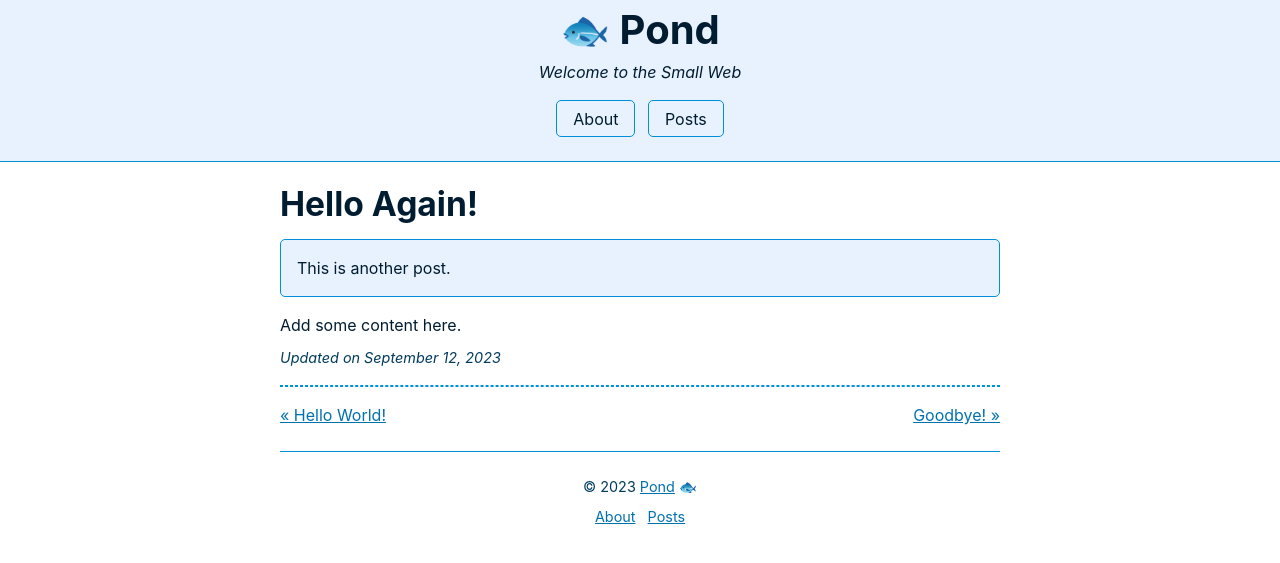
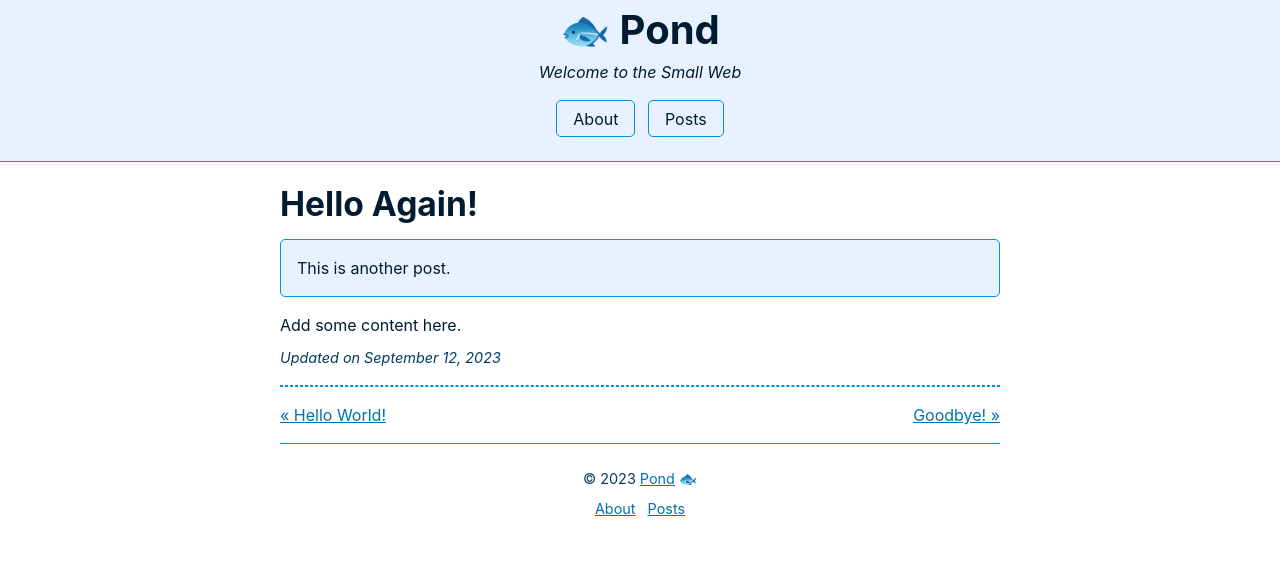
Before and after one commit to megdna/pond, a Jekyll site: the page built from _posts/2023-09-12-hello-again.md, in a window 1280 px wide. Shown: the top 563 px of the page. Built offline with Jekyll 4.4.1, drawn with Linux system fonts in a browser that asks for light colours.

Commit message:
Update theme

```diff
--- a/_layouts/post.html
+++ b/_layouts/post.html
@@ -6,5 +6,5 @@
 {% if page.show %}<img alt="{{ page.alt }}" src="{{ page.image | prepend: site.baseurl | prepend: site.url }}">{% endif %}
 {{ content }}
 {% if page.date %}<cite>Updated on {{page.date | date: "%B %d, %Y"}}</cite><hr>{% endif %}
-{% if page.previous.url %}<a href="{{ page.previous.url | prepend: site.baseurl | prepend: site.url }}">&laquo; {{ page.previous.title }}</a>{% endif %}
+{% if page.previous.url %}<a class="previous" href="{{ page.previous.url | prepend: site.baseurl | prepend: site.url }}">&laquo; {{ page.previous.title }}</a>{% endif %}
 {% if page.next.url %}<a class="next" href="{{ page.next.url | prepend: site.baseurl | prepend: site.url }}">{{ page.next.title }} &raquo;</a>{% endif %}
--- a/style.css
+++ b/style.css
@@ -365,7 +365,9 @@
 
 .next {
   float: right;
-  padding-bottom: 0.5rem;
+}
+.previous {
+  margin-top: 0;
 }
 
 .notice {
```
